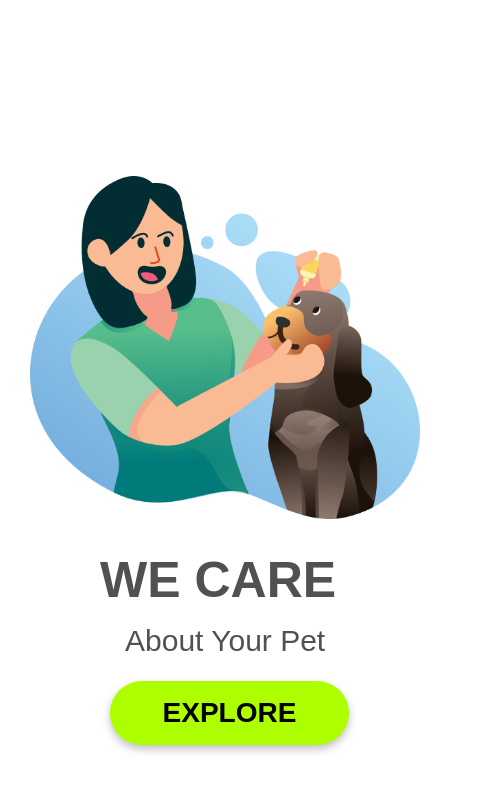
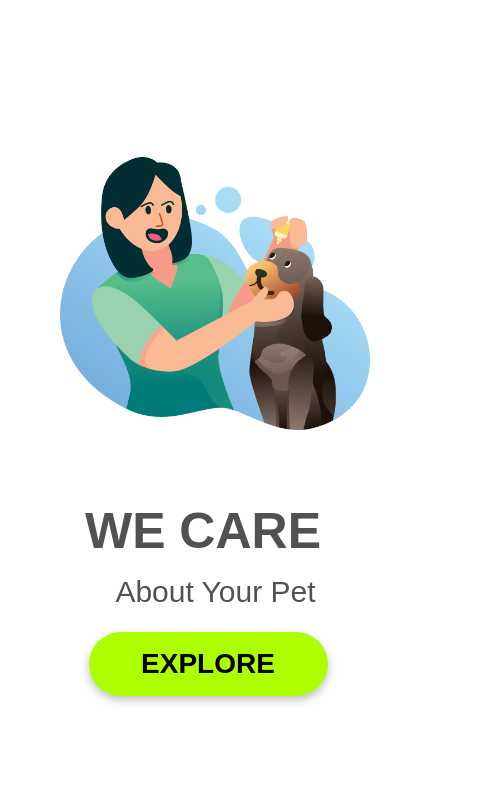
Before and after one commit to ailtonjunior11/PROJETO-1-WE-CARE, a plain HTML site: page index.html in a window 390 px wide. Shown: the whole page, 490 px wide, since content can reach past the window. Drawn offline with Linux system fonts and the light colour scheme; a web font is replaced by a local one.

Commit message:
Alteração na margin, position e padding style.css

```diff
--- a/style.css
+++ b/style.css
@@ -136,10 +136,11 @@ a:hover {
     section {
 
         display: block;
-        position: relative;
+        position: static;
         width: 100%;
         height: 50px;
-        margin-left: 100px;
+        margin-left: 8px;
+        text-align: center;
 
 
     }
@@ -152,12 +153,12 @@ a:hover {
     .logo-image {
 
         display: block;
-        position: relative;
-        margin-top: 45%;
+        position: static;
+        margin-top: 30%;
         width: 100%;
-        margin-left: 30px;
-        margin-right: auto;
+        margin-left: 20px;
         height: 50%;
+        padding: 40px;
 
     }
 
```
